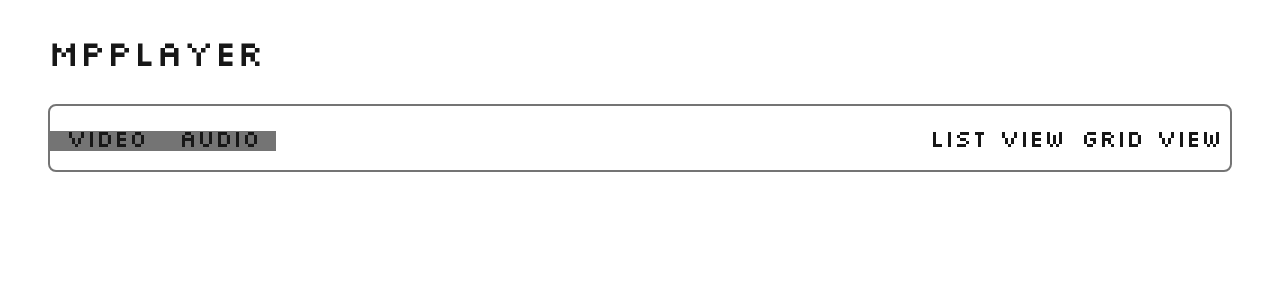
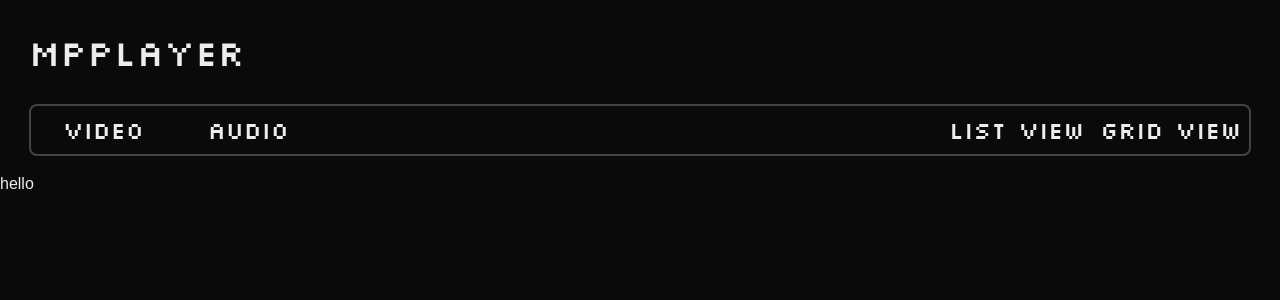
Before and after one commit to arx9781/soundsync, a Next.js app: page / in a window 1280 px wide. Shown: the top 300 px of the page. Built offline with nearby package versions, Linux system fonts and the light colour scheme.

Commit message:
fixed navigation

```diff
--- a/app/globals.css
+++ b/app/globals.css
@@ -3,18 +3,11 @@
 @tailwind utilities;
 
 :root {
-    --background: #ffffff;
-    --foreground: #171717;
+    --background: #0a0a0a;
+    --foreground: #ededed;
 
     ::-webkit-scrollbar {
         display: none;
-    }
-}
-
-@media (prefers-color-scheme: dark) {
-    :root {
-        --background: #0a0a0a;
-        --foreground: #ededed;
     }
 }
 
--- a/app/page.tsx
+++ b/app/page.tsx
@@ -1,7 +1,7 @@
 export default function Home() {
   return (
     <div>
-      <h1 className="hidden">hello</h1>
+      <h1>hello</h1>
     </div>
   );
 }
--- a/app/ui/Navbar.tsx
+++ b/app/ui/Navbar.tsx
@@ -14,41 +14,35 @@ export default function Navbar() {
 
   return (
     <header>
-      <div className="w-[95%] p-4 flex items-center justify-center flex-col mx-auto">
+      <div className="w-[98%] p-4 flex items-center justify-center flex-col mx-auto">
         <h1
           className={`w-full py-4 ${silkscreen.className} text-2xl md:text-4xl mb-2 md:mb-4`}
         >
           <Link href="/">MPPlayer</Link>
         </h1>
         <nav
-          className={`w-full flex items-center justify-between flex-row ${silkscreen.className} border-2 border-neutral-600/80 rounded-lg`}
+          className={`w-full flex items-center justify-between flex-row ${silkscreen.className} border-2 border-neutral-600/80 rounded-lg overflow-hidden`}
         >
           <div>
             <Link
               href="/video"
               className={
                 currentPath === "/video"
-                  ? "bg-transparent"
-                  : "bg-neutral-600/80"
+                  ? "bg-neutral-600/80 p-6 pt-5 rounded-tr-lg rounded-br-lg"
+                  : "bg-transparent p-6"
               }
             >
-              <button
-                className={`transition-all duration-300 p-4 rounded-tr-lg rounded-br-lg`}
-              >
-                Video
-              </button>
+              <button className={`transition-all duration-300`}>Video</button>
             </Link>
             <Link
               href="/audio"
               className={
-                currentPath === "/video"
-                  ? "bg-transparent"
-                  : "bg-neutral-600/80"
+                currentPath === "/audio"
+                  ? "bg-neutral-600/80 p-6 pt-5 rounded-lg"
+                  : "bg-transparent p-6"
               }
             >
-              <button className={`transition-all duration-300 p-4 rounded-lg`}>
-                Audio
-              </button>
+              <button className={`transition-all duration-300`}>Audio</button>
             </Link>
           </div>
           <div>
```
